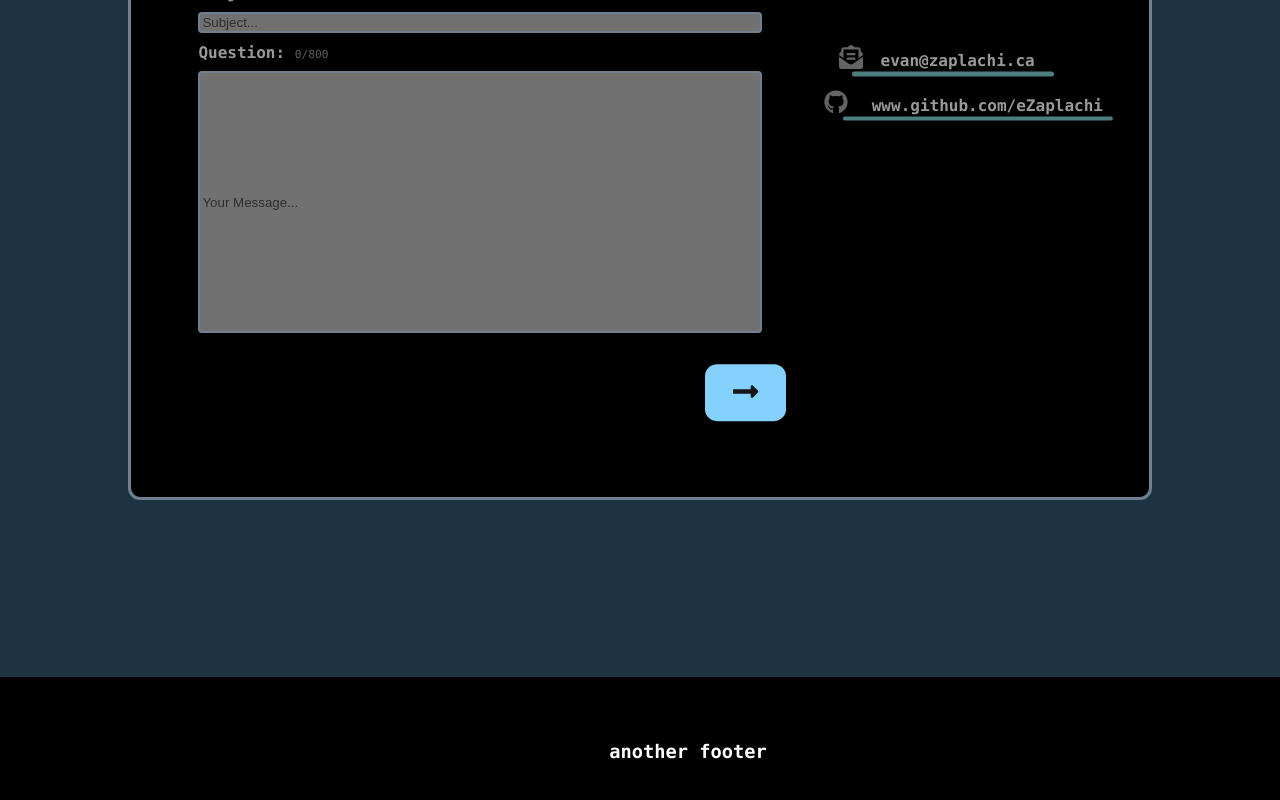
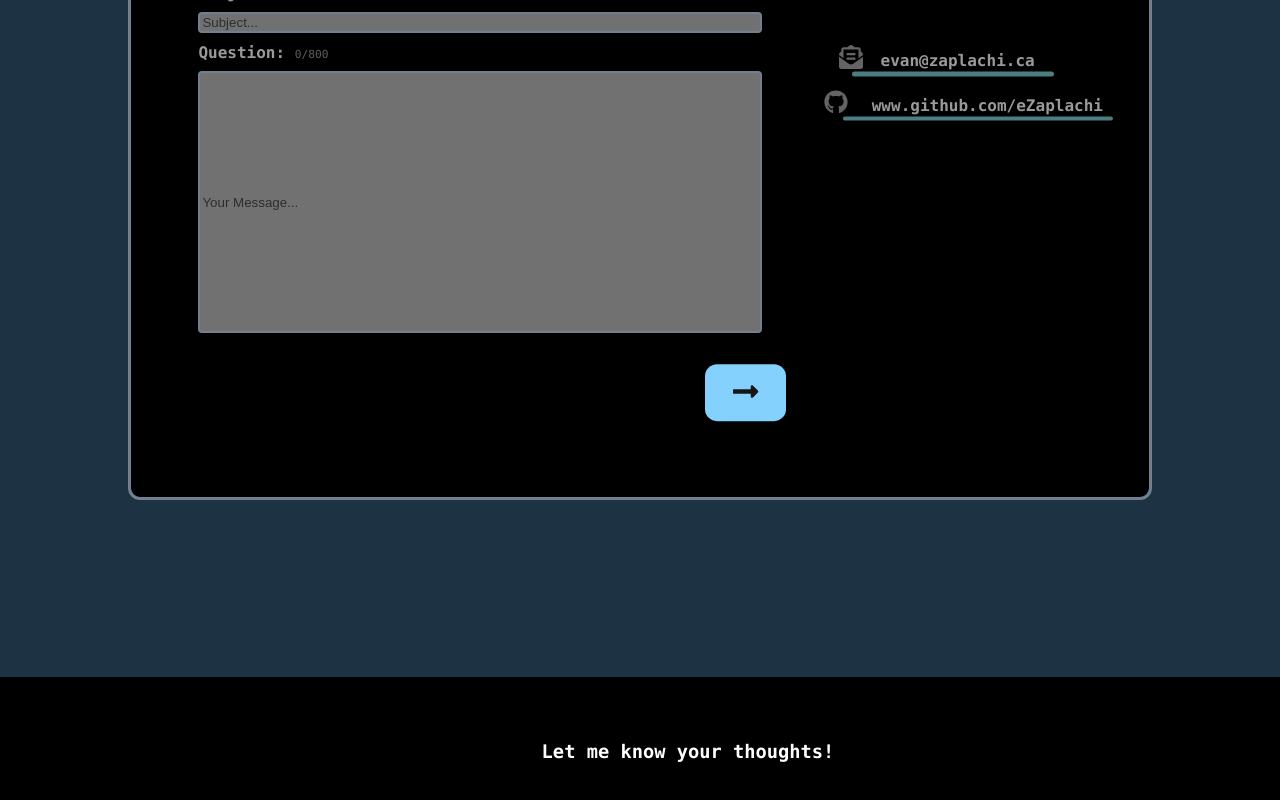
Before and after one commit to eZaplachi/zaplachi.ca, a Next.js app: page /contact in a window 1280 px wide. Shown: the part 819-1619 px from the top of the page. Built offline with nearby package versions, Linux system fonts and the light colour scheme.

Commit message:
Footer text updates

```diff
--- a/pages/contact.tsx
+++ b/pages/contact.tsx
@@ -5,7 +5,7 @@ import styles from "../styles/pages/Contact.module.css";
 
 const Contact = () => {
 	return (
-			<Layout footerText='another footer' stickyOffset={20} header="Contact Page">
+			<Layout footerText='Let me know your thoughts!' stickyOffset={20} header="Contact Page">
 				<div className={styles.wrapper}>
 					<div className={styles.container} />
 					<div className={styles.inputCon} />
--- a/pages/index.tsx
+++ b/pages/index.tsx
@@ -34,7 +34,7 @@ const Home: NextPage = () => {
           <Name />
         </header>
         <Layout
-          footerText="Feel free to send a message!!!"
+          footerText="Feel free to send a message!"
           stickyOffset={1}
           header="Home Page"
         >
--- a/pages/projects/index.tsx
+++ b/pages/projects/index.tsx
@@ -17,7 +17,7 @@ const Projects = ({ myProjects }: any) => {
   // console.log(myProjects);
   return (
     <div>
-      <Layout footerText="wow" stickyOffset={20} header="Projects">
+      <Layout footerText="Feel free to suggest a change or a new project!" stickyOffset={20} header="Projects">
         <div className={styles.container}>
           <div id={styles.aside1} />
           <div className={styles.cardContainer}>
```
